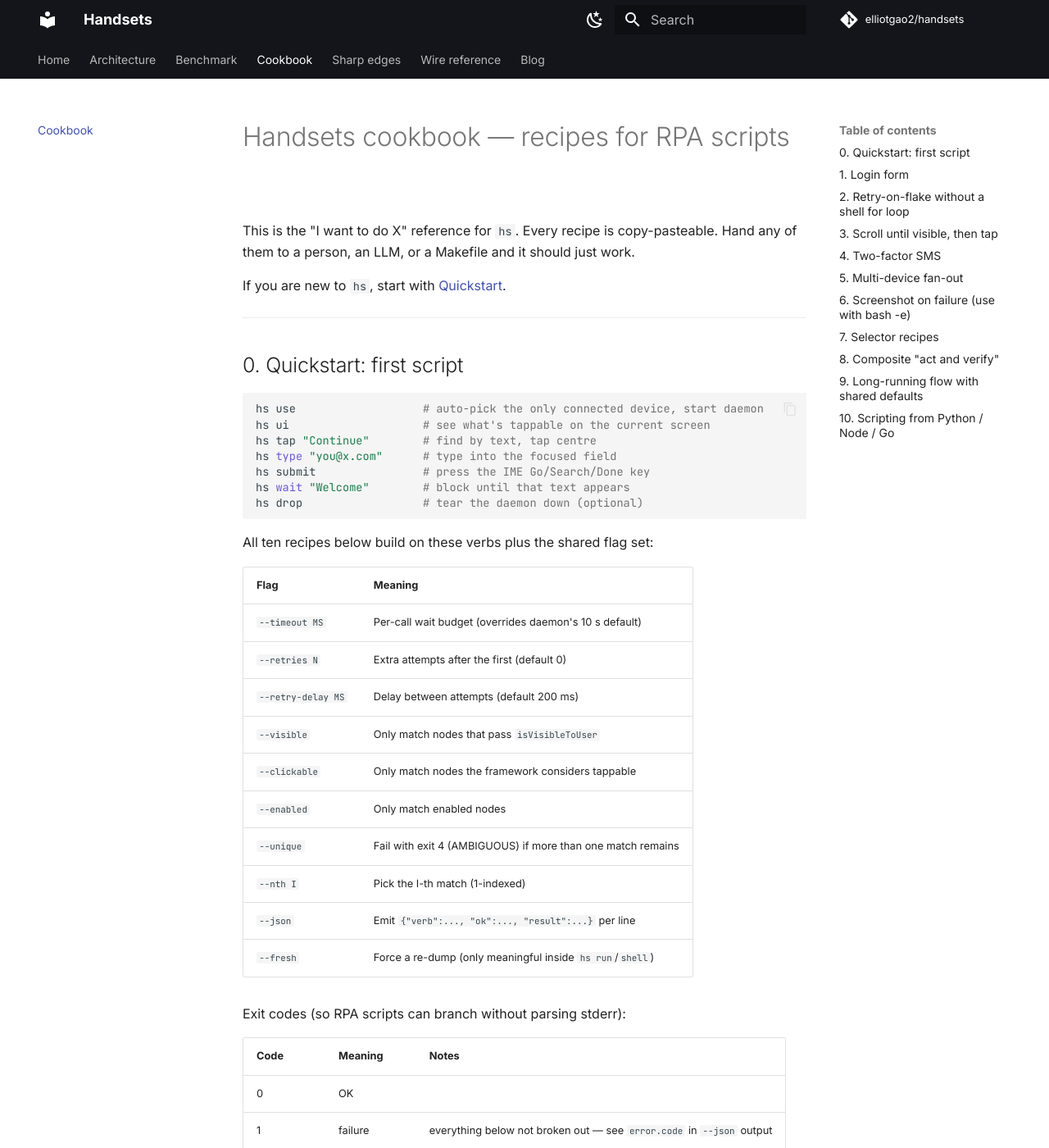
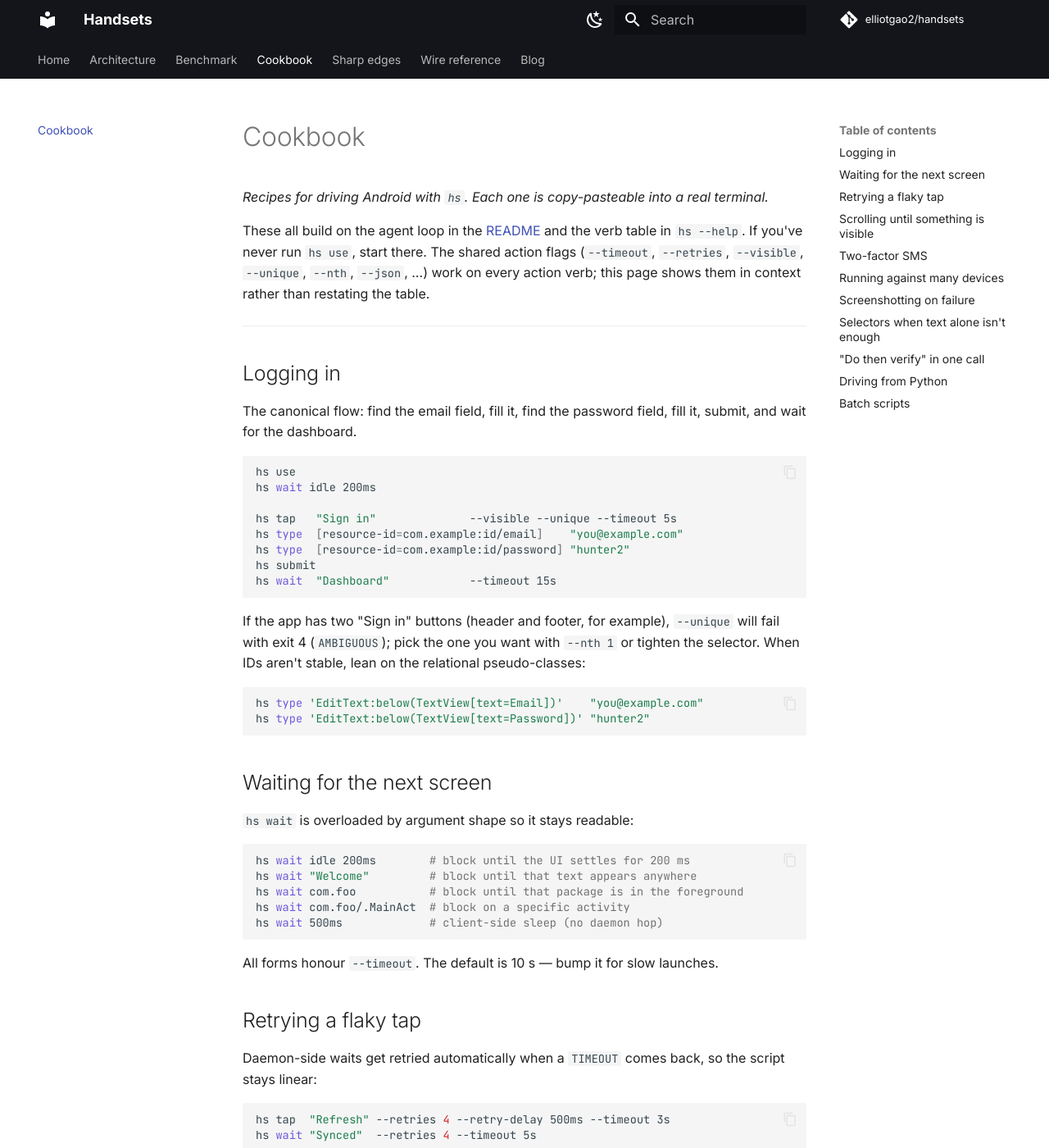
Before and after one commit to elliotgao2/handsets, an MkDocs documentation site: the page built from docs/cookbook.md, in a window 1280 px wide and 1400 px high. Shown: the whole window at 82% size. Built offline with MkDocs 1.6.1 and Material for MkDocs 9.7.7, drawn with Linux system fonts in a browser that asks for light colours; comment, search, counter and statistics services are not loaded; some of the changed text lies outside the part shown.

Commit message:
cookbook: rewrite — sentence-case headings, Python SDK leads scripting, drop duplicated quickstart/flag tables

````diff
--- a/docs/cookbook.md
+++ b/docs/cookbook.md
@@ -1,103 +1,89 @@
-# Handsets cookbook — recipes for RPA scripts
+# Cookbook
 
-This is the "I want to do X" reference for `hs`. Every recipe is copy-pasteable.
-Hand any of them to a person, an LLM, or a Makefile and it should just work.
+*Recipes for driving Android with `hs`. Each one is copy-pasteable into a
+real terminal.*
 
-If you are new to `hs`, start with [Quickstart](#0-quickstart-first-script).
+These all build on the agent loop in the [README](../README.md) and the
+verb table in `hs --help`. If you've never run `hs use`, start there.
+The shared action flags (`--timeout`, `--retries`, `--visible`,
+`--unique`, `--nth`, `--json`, …) work on every action verb; this page
+shows them in context rather than restating the table.
 
 ---
 
-## 0. Quickstart: first script
+## Logging in
 
-```bash
-hs use                   # auto-pick the only connected device, start daemon
-hs ui                    # see what's tappable on the current screen
-hs tap "Continue"        # find by text, tap centre
-hs type "you@x.com"      # type into the focused field
-hs submit                # press the IME Go/Search/Done key
-hs wait "Welcome"        # block until that text appears
-hs drop                  # tear the daemon down (optional)
-```
-
-All ten recipes below build on these verbs plus the shared flag set:
-
-| Flag             | Meaning                                                   |
-| ---------------- | --------------------------------------------------------- |
-| `--timeout MS`   | Per-call wait budget (overrides daemon's 10 s default)    |
-| `--retries N`    | Extra attempts after the first (default 0)                |
-| `--retry-delay MS` | Delay between attempts (default 200 ms)                 |
-| `--visible`      | Only match nodes that pass `isVisibleToUser`              |
-| `--clickable`    | Only match nodes the framework considers tappable         |
-| `--enabled`      | Only match enabled nodes                                  |
-| `--unique`       | Fail with exit 4 (AMBIGUOUS) if more than one match remains |
-| `--nth I`        | Pick the I-th match (1-indexed)                           |
-| `--json`         | Emit `{"verb":..., "ok":..., "result":...}` per line      |
-| `--fresh`        | Force a re-dump (only meaningful inside `hs run`/`shell`) |
-
-Exit codes (so RPA scripts can branch without parsing stderr):
-
-| Code | Meaning   | Notes |
-| ---- | --------- | ----- |
-| 0    | OK        | |
-| 1    | failure   | everything below not broken out — see `error.code` in `--json` output |
-| 2    | NOT_FOUND | selector matched nothing |
-| 3    | TIMEOUT   | wait budget exhausted |
-| 4    | AMBIGUOUS | `--unique` saw multiple matches |
-
-The full structured `ErrCode` (`DAEMON_ERROR`, `PRECONDITION`, `BAD_ARG`,
-`SECURE_WINDOW`, `UNKNOWN_CMD`, …) is preserved in `--json` mode as
-`error.code` for callers that want fine-grained dispatch — at the shell
-level there's only ever three things worth branching on.
-
----
-
-## 1. Login form
-
-Goal: fill email + password, submit, wait for the post-login screen.
+The canonical flow: find the email field, fill it, find the password
+field, fill it, submit, and wait for the dashboard.
 
 ```bash
 hs use
 hs wait idle 200ms
-hs tap "Sign in" --visible --unique --timeout 5s
-hs type [resource-id=com.example:id/email] "you@example.com"
-hs type [resource-id=com.example:id/password] "hunter2"
+
+hs tap   "Sign in"              --visible --unique --timeout 5s
+hs type  [resource-id=com.example:id/email]    "you@example.com"
+hs type  [resource-id=com.example:id/password] "hunter2"
 hs submit
-hs wait "Dashboard" --timeout 15s
+hs wait  "Dashboard"            --timeout 15s
 ```
 
-If your app has multiple "Sign in" buttons (header *and* footer), keep
-`--unique` and pick the right one with `--nth 1` or a more specific
-selector. If selectors aren't stable, fall back to `hs find` to discover
-real IDs:
+If the app has two "Sign in" buttons (header and footer, for example),
+`--unique` will fail with exit 4 (`AMBIGUOUS`); pick the one you want
+with `--nth 1` or tighten the selector. When IDs aren't stable, lean on
+the relational pseudo-classes:
 
 ```bash
-hs find '*:clickable :visible' | grep -i sign
+hs type 'EditText:below(TextView[text=Email])'    "you@example.com"
+hs type 'EditText:below(TextView[text=Password])' "hunter2"
 ```
 
-## 2. Retry-on-flake without a shell `for` loop
+## Waiting for the next screen
 
-Pre-batched retries — daemon-side waits get retried automatically when a
-TIMEOUT comes back:
+`hs wait` is overloaded by argument shape so it stays readable:
 
 ```bash
-hs tap "Refresh" --retries 4 --retry-delay 500ms --timeout 3s
+hs wait idle 200ms        # block until the UI settles for 200 ms
+hs wait "Welcome"         # block until that text appears anywhere
+hs wait com.foo           # block until that package is in the foreground
+hs wait com.foo/.MainAct  # block on a specific activity
+hs wait 500ms             # client-side sleep (no daemon hop)
+```
+
+All forms honour `--timeout`. The default is 10 s — bump it for slow
+launches.
+
+## Retrying a flaky tap
+
+Daemon-side waits get retried automatically when a `TIMEOUT` comes back,
+so the script stays linear:
+
+```bash
+hs tap  "Refresh" --retries 4 --retry-delay 500ms --timeout 3s
 hs wait "Synced"  --retries 4 --timeout 5s
 ```
 
-For an unattended job, branch on exit code:
+For unattended jobs, branch on the exit code instead of parsing stderr.
+There are only three codes worth a `case` arm:
 
 ```bash
-hs tap "Submit" --timeout 5s --unique
+hs tap "Submit" --unique --timeout 5s
 case $? in
   0)  echo "submitted" ;;
-  2)  echo "no Submit button on screen" ;;
-  3)  echo "tap acked but UI hung — escalating"; hs see /tmp/hung.jpg ;;
-  4)  echo "ambiguous Submit — narrow the selector" ;;
+  2)  echo "no Submit button on screen" ;;        # NOT_FOUND
+  3)  echo "tap acked but UI hung — escalating"   # TIMEOUT
+      hs see /tmp/hung.jpg ;;
+  4)  echo "ambiguous — narrow the selector" ;;   # AMBIGUOUS
   *)  echo "unexpected failure"; exit 1 ;;
 esac
 ```
 
-## 3. Scroll until visible, then tap
+The full structured `ErrCode` (`DAEMON_ERROR`, `PRECONDITION`,
+`SECURE_WINDOW`, …) is preserved in `--json` output as `error.code` —
+use that when you need to dispatch on the long tail.
+
+## Scrolling until something is visible
+
+A 12-attempt scroll-then-tap loop in five lines:
 
 ```bash
 for _ in $(seq 1 12); do
@@ -106,101 +92,140 @@ for _ in $(seq 1 12); do
 done
 ```
 
-Or as a single batched script over one warm socket:
+Or as one batched script over a single warm socket:
 
 ```bash
 hs run - <<'EOF'
 set timeout=500ms
 set retries=12
-# The retry layer re-issues the tap until it lands.
 swipe up 250
 tap "Settings" --visible --unique
 EOF
 ```
 
-## 4. Two-factor SMS
+## Two-factor SMS
+
+`hs sms` reads the inbox directly via `IContentProvider` — no installed
+helper app, no permission grants.
 
 ```bash
-hs wait "Enter the code"               # screen marker
+hs wait "Enter the code"
 CODE=$(hs sms inbox --limit 1 --json | jq -r '.[0].body' | grep -oE '[0-9]{6}')
-hs type "$CODE"
+hs type   "$CODE"
 hs submit
 ```
 
-## 5. Multi-device fan-out
+## Running against many devices
 
-Run the same flow against three devices in parallel and collect per-device
-exit codes:
+`hs fan` runs the same verb against each serial in parallel and exits
+non-zero if any device fails:
 
 ```bash
-hs fan PIXEL6_SERIAL,PIXEL7_SERIAL,EMU_SERIAL -- tap "Continue" --visible --timeout 5s
-echo "fan exit: $?"   # non-zero if any device failed
+hs fan PIXEL6,PIXEL7,EMU -- tap "Continue" --visible --timeout 5s
 ```
 
-For machine-readable per-device output:
+For machine-readable per-device output, add the global `--json`:
 
 ```bash
 hs --json fan PIXEL6,EMU -- wait "Welcome" --timeout 10s | jq -c
 ```
 
-## 6. Screenshot on failure (use with `bash -e`)
+## Screenshotting on failure
+
+A one-line `bash -e` trap that captures whatever was on screen the
+moment a verb failed:
 
 ```bash
 set -e
-trap 'hs see /tmp/handsets-failure-$$.jpg' ERR
-hs tap "Sign in" --unique
+trap 'hs see /tmp/handsets-$$-failure.jpg' ERR
+
+hs tap  "Sign in" --unique
 hs wait "Dashboard" --timeout 10s
 ```
 
-## 7. Selector recipes
+## Selectors when text alone isn't enough
 
 Real Android UIs rarely give you stable resource IDs. Lean on the
 relational pseudo-classes:
 
 ```bash
-# The "OK" button that lives inside a particular dialog:
+# The OK button inside a specific dialog:
 hs tap '*[text="OK"]:in(LinearLayout[id~=dialog])' --unique
 
-# The EditText below the "Email" label:
+# The EditText below the "Email" label, visible only:
 hs tap 'EditText:below(TextView[text=Email]):visible' --unique
 
 # Buttons near a specific icon:
 hs find 'Button:near(ImageView[desc~=cart], 200)'
 
-# OR groups: "Continue" or "Next" — whichever shipped this build:
+# OR groups — "Continue" or "Next", whichever shipped this build:
 hs tap '*[text=Continue], *[text=Next]' --visible --unique --timeout 5s
+
+# Playwright-style sugar:
+hs tap 'Button:has-text("Sign in")'
+hs tap 'Button:text-is("Sign in")'
 ```
 
-## 8. Composite "act and verify"
+## "Do then verify" in one call
 
-Tap a button and only succeed if the next screen really appears. No more
-`tap ... && sleep 0.5 && wait ...` chains:
+Tap a button and only succeed if the next screen actually appears — no
+more `tap ... && sleep 0.5 && wait ...` chains:
 
 ```bash
-hs act --tap "Send" --until "Sent" --timeout 8s
-hs act --type [id=q] "claude" --until 'RecyclerView' --timeout 5s
-hs act --swipe up 300 --until-idle --timeout 2s
+hs act --tap   "Send"        --until "Sent"            --timeout 8s
+hs act --type  [id=q] "claude" --until 'RecyclerView'  --timeout 5s
+hs act --swipe up 300        --until-idle              --timeout 2s
 ```
 
-Returns exit 0 if both halves succeeded, TIMEOUT if the predicate never
-fired, NOT_FOUND if the action couldn't even execute.
+Exit 0 only if both halves succeeded; `TIMEOUT` if the predicate never
+fired; `NOT_FOUND` if the action itself couldn't execute.
 
-## 9. Long-running flow with shared defaults
+## Driving from Python
 
-`hs run` reads CLI verb lines from a file (or `-` for stdin) and executes
-them over a single warm TCP socket. The `set` directives raise defaults
-without touching every line:
+There's a first-party SDK that wraps the CLI as a context manager and
+maps the exit codes to typed exceptions:
 
-```bash
-hs run flow.hs
+```python
+# pip install handsets
+from handsets import Session, NotFound, Timeout
+
+with Session() as d:
+    d.tap("Continue", visible=True, unique=True, timeout="5s")
+    d.type("[resource-id=com.example:id/email]", "you@example.com")
+    d.submit()
+    try:
+        d.wait("Dashboard", timeout="15s")
+    except Timeout:
+        d.go("back")
 ```
+
+For Node, Go, or anything else, drive `hs --json` as a subprocess and
+parse one JSON line per call:
+
+```python
+import json, subprocess
+r = subprocess.run(
+    ["hs", "--json", "tap", "Sign in", "--visible", "--unique", "--timeout", "5s"],
+    capture_output=True, text=True,
+)
+match r.returncode:
+    case 0: print("tapped at", json.loads(r.stdout)["result"]["x"])
+    case 2: raise RuntimeError("no Sign-in button on screen")
+    case 3: raise TimeoutError("tap timed out")
+```
+
+## Batch scripts
+
+For longer flows where the per-call socket churn matters, `hs run` reads
+verb lines from a file (or stdin) and executes them over one warm
+socket. The `set` directives raise defaults without touching every line:
 
 ```text
 # flow.hs
 set timeout=8s
 set retries=2
-set continue-on-error          # don't bail on the first NOT_FOUND
-set dump-ttl=200ms             # 200 ms cache window for selector lookups
+set continue-on-error
+set dump-ttl=200ms
 
 wait idle
 tap   "Continue"   --visible --unique
@@ -210,35 +235,13 @@ submit
 wait  "Dashboard"  --timeout 15s
 ```
 
-Use `hs init` to drop a starter `script.hs` you can hack on:
+```bash
+hs init my-flow.hs       # scaffold a starter file
+hs run  my-flow.hs       # run it
+```
+
+For ad-hoc batching, pipe directly:
 
 ```bash
-hs init my-flow.hs
-hs run my-flow.hs
+echo 'tap "Refresh"; wait "Synced"' | hs run -
 ```
-
-## 10. Scripting from Python / Node / Go
-
-`hs` is language-agnostic. Drive it as a subprocess and parse `--json`:
-
-```python
-# Python — branch on exit code, parse JSON for the result payload.
-import json, subprocess
-r = subprocess.run(
-    ["hs", "--json", "tap", "Sign in", "--visible", "--unique", "--timeout", "5s"],
-    capture_output=True, text=True,
-)
-if r.returncode == 0:
-    payload = json.loads(r.stdout)["result"]
-    print("tapped at", payload["x"], payload["y"])
-elif r.returncode == 2:
-    raise RuntimeError("no Sign-in button on screen")
-elif r.returncode == 3:
-    raise TimeoutError("tap timed out")
-else:
-    raise RuntimeError(r.stderr)
-```
-
-For high-throughput drivers, keep one `hs run` subprocess open and feed it
-verb lines on its stdin — that's the cheapest possible per-action overhead
-because all the TCP / process / dump-parse costs are amortised.
````
